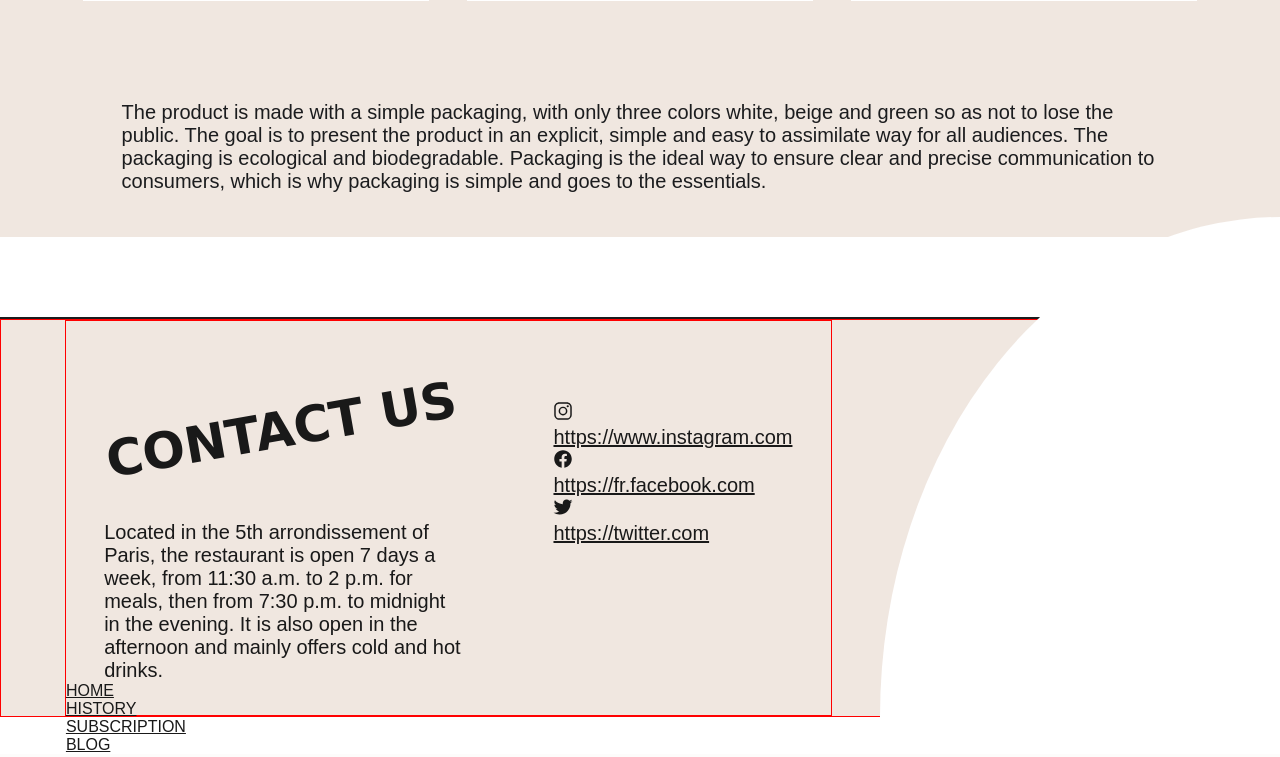
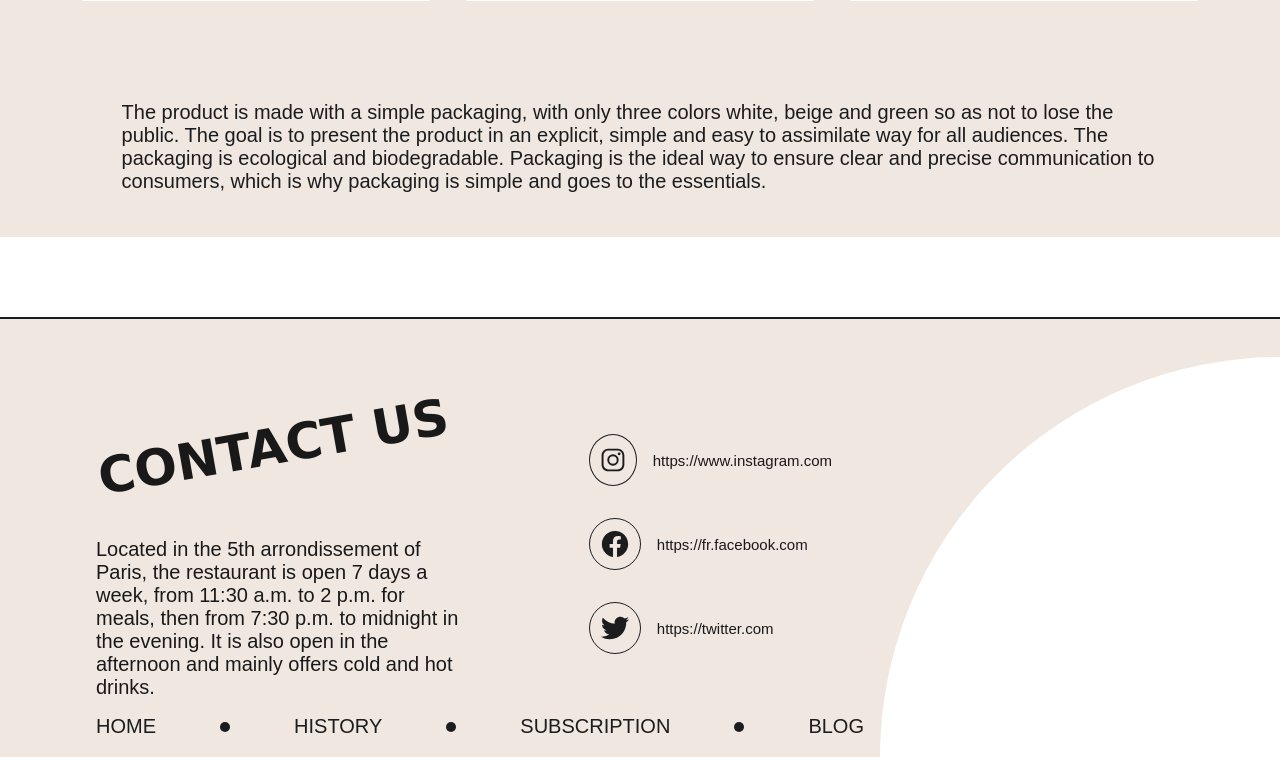
Before and after one commit to Elicue/FUJIAN, a PHP site: page /index.php in a window 1280 px wide; the page is wider, and only the part inside the window is pictured. Shown: the part 2563-3320 px from the top of that part. Run offline with PHP 8.4, Linux system fonts and the light colour scheme; data that the repository does not hold is empty; some web fonts are replaced.

Commit message:
:lipstick: Add Footer

```diff
--- a/css/style.css
+++ b/css/style.css
@@ -115,12 +115,12 @@ footer {
   background: #f0e7e0;
   border-top: #1b1c1e 2px solid;
   margin-top: 10vh;
-  height: 50vh;
+  height: 55vh;
   position: relative;
 }
 footer .circle {
   width: 400px;
-  height: 500px;
+  height: 400px;
   background: #fff;
   position: absolute;
   border-radius: 100% 0 0 0;
@@ -134,25 +134,24 @@ footer .content {
   width: 100%;
   height: 100%;
   margin: auto;
-  border: red 1px solid;
+  height: 50vh;
 }
 footer .content .gauche {
   display: flex;
   flex-direction: column;
   width: 60%;
   margin: auto;
-  border: red 1px solid;
   height: 100%;
 }
 footer .content .gauche .centre {
   display: flex;
   flex-direction: row;
+  width: 100%;
 }
 footer .content .gauche .centre .left {
   display: flex;
   flex-direction: column;
-  width: 70%;
-  margin: auto 0;
+  width: 60%;
   color: #1b1c1e;
 }
 footer .content .gauche .centre .left h1 {
@@ -166,13 +165,12 @@ footer .content .gauche .centre .left p {
   font-size: 20px;
   margin-top: 15vh;
 }
-footer .content .gauche .centre .left .reseaux {
+footer .content .gauche .centre .reseaux {
   display: flex;
-  flex-direction: row;
-  margin-top: 50px;
-  background-color: red;
+  flex-direction: column;
+  width: 40%;
 }
-footer .content .gauche .centre .left .reseaux a {
+footer .content .gauche .centre .reseaux a {
   display: flex;
   flex-direction: row;
   color: #1b1c1e;
@@ -181,7 +179,7 @@ footer .content .gauche .centre .left .reseaux a {
   margin: 1rem 2rem;
   align-items: center;
 }
-footer .content .gauche .centre .left .reseaux a ion-icon {
+footer .content .gauche .centre .reseaux a ion-icon {
   width: 30px;
   height: 30px;
   border: #1b1c1e 1px solid;
@@ -190,12 +188,29 @@ footer .content .gauche .centre .left .reseaux a ion-icon {
   margin-right: 2vh;
   color: #1b1c1e;
 }
-footer .content .gauche .centre .left .reseaux a ion-icon:hover {
+footer .content .gauche .centre .reseaux a ion-icon:hover {
   border: #1b1c1e 1px solid;
   color: #1b1c1e;
 }
+footer .content .gauche .liens {
+  display: flex;
+  flex-direction: row;
+  justify-content: space-between;
+  font-size: 20px;
+  align-items: center;
+}
+footer .content .gauche .liens a {
+  color: #1b1c1e;
+  text-decoration: none;
+}
+footer .content .gauche .liens .point {
+  background: #1b1c1e;
+  width: 10px;
+  height: 10px;
+  border-radius: 50%;
+}
 footer .content .droite {
-  width: 30%;
+  width: 25%;
 }
 
 main {
--- a/css/style.scss
+++ b/css/style.scss
@@ -168,12 +168,12 @@ footer {
   background: color(secondary);
   border-top: color(noir) 2px solid;
   margin-top: 10vh;
-  height: 50vh;
+  height: 55vh;
   position: relative;
 
   .circle{
     width: 400px;
-    height: 500px;
+    height: 400px;
     background: #fff;
     position: absolute;
     border-radius: 100% 0 0 0;
@@ -188,25 +188,24 @@ footer {
     width: 100%;
     height: 100%;
     margin: auto;
-    border: red 1px solid;
+    height: 50vh;
 
     .gauche{
       display: flex;
       flex-direction: column;
       width: 60%;
       margin: auto;
-      border: red 1px solid;
       height: 100%;
 
       .centre{
         display: flex;
         flex-direction: row;
+        width: 100%;
 
         .left{
           display: flex;
           flex-direction: column;
-          width: 70%;
-          margin: auto 0;
+          width: 60%;
           color: color(noir);
 
           h1{
@@ -221,12 +220,12 @@ footer {
             font-size: 20px;
             margin-top: 15vh;
           }
+        }
 
         .reseaux{
           display: flex;
-            flex-direction: row;
-            margin-top: 50px;
-            background-color: red;
+          flex-direction: column;
+          width: 40%;
 
           a{
             display: flex;
@@ -254,12 +253,33 @@ footer {
           }
         }
       }
+
+      .liens {
+        display: flex;
+        flex-direction: row;
+        justify-content: space-between;
+        font-size: 20px;
+        align-items: center;
+
+        a{
+          color: color(noir);
+          text-decoration: none;
+        }
+
+        .point{
+          background: color(noir);
+          width: 10px;
+          height: 10px;
+          border-radius: 50%;
+        }
+
+
       }
 
     }
 
     .droite {
-      width: 30%;
+      width: 25%;
     }
   }
 }
```
Also changed, not shown: 1 other file. Lines whose indentation alone changed are shown as unchanged.
